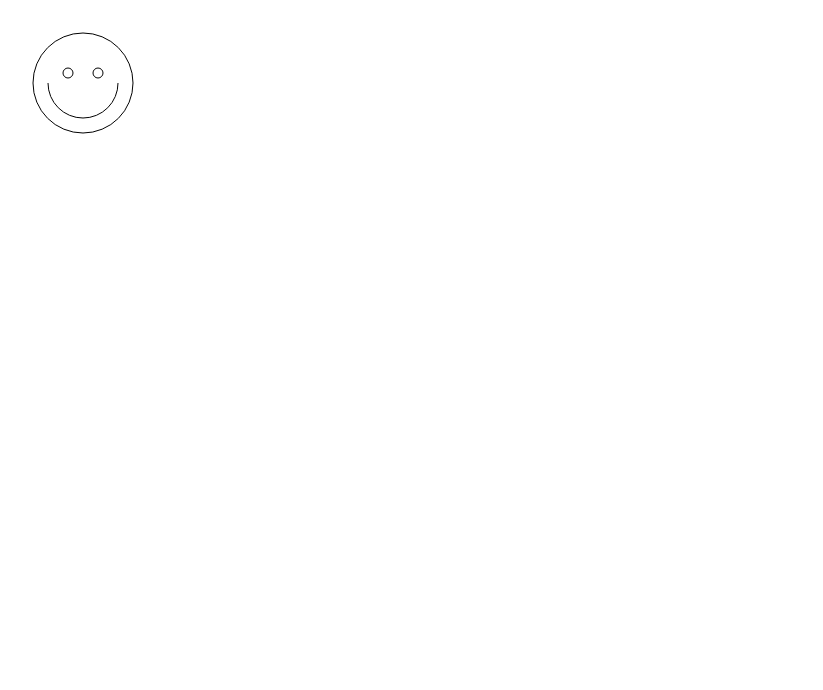
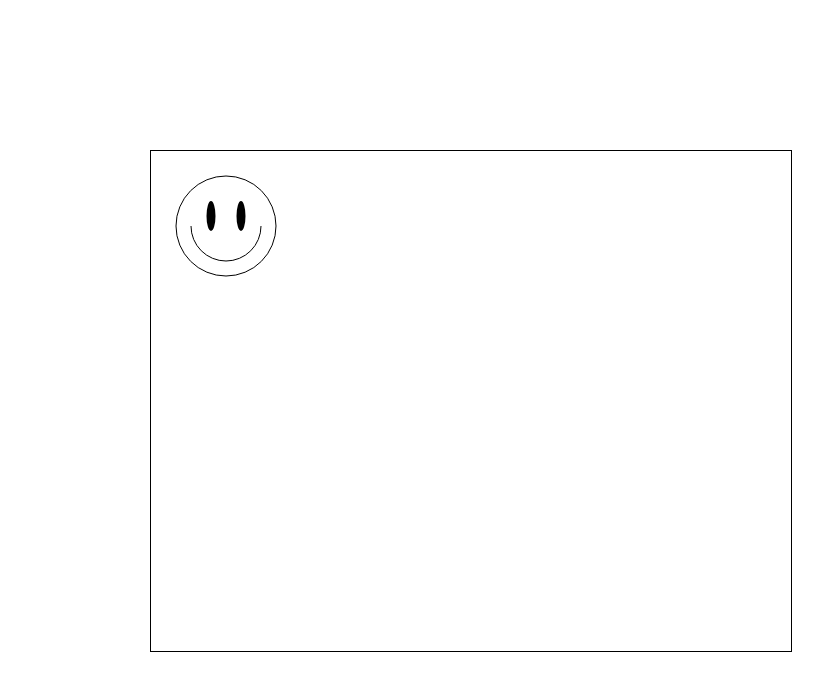
Before and after one commit to scooler/smilyBouncy, a plain HTML site: page index.html in a window 1280 px wide. Shown: the whole page, without its empty margins (0-823 px from the left). Drawn offline with Linux system fonts and the light colour scheme.

Commit message:
Some refactoring - now smiley looks better, also initial board and some name changing - DOH

```diff
--- a/index.html
+++ b/index.html
@@ -1,11 +1,16 @@
 <html>
   <head>
-<title>smilyBouncy</title>
+    <link rel="stylesheet" type="text/css" href="stylesheets/reset.css"></link>
+    <link rel="stylesheet" type="text/css" href="stylesheets/style.css"></link>
+
+    <title>smileyBouncy</title>
   </head>
   <body>
-<canvas id="canvas" width="200" height="200"></canvas>
+    <div id="board">
+    </div>
+
     <script type="text/javascript" src="javascript/main.js"></script>
+    <script type="text/javascript" src="javascript/smiley.js"></script>
     <script type="text/javascript" src="javascript/initializer.js"></script>
-<script type="text/javascript" src="javascript/smily.js"></script>
   <body>
 </html>
--- a/javascript/initializer.js
+++ b/javascript/initializer.js
@@ -1,36 +1,8 @@
 (function(window, undefined){
-  getCanvas = function(){
-    var canvas = window.document.getElementById("canvas");
-    return function(){
-      return canvas;
-    }
-  }();
-  getContext = function(){
-    var context
-    if (getCanvas().getContext){
-     context = getCanvas().getContext("2d");
-    } else {
-      alert("No canvas support make canvas app a dull app :P");
-    }
-    return function(){
-      return context;
-    }
-  }();
 
-  init = function(){
-    var context = getContext();
-    context.beginPath();
-    context.arc(75,75,50,0,Math.PI*2,true); // Outer circle
-    context.moveTo(110,75);
-    context.arc(75,75,35,0,Math.PI,false);   // Mouth (clockwise)
-    context.moveTo(65,65);
-    context.arc(60,65,5,0,Math.PI*2,true);  // Left eye
-    context.moveTo(95,65);
-    context.arc(90,65,5,0,Math.PI*2,true);  // Right eye
-    context.stroke();
-  };
 
-  sB.getCanvas = getCanvas;
-  sB.getContext = getContext;
-  sB.init = init;
+  // init = function(){
+    sB.smiley("aa").draw();
+
+  // };
 })(this)
--- /dev/null
+++ b/javascript/smiley.js
@@ -0,0 +1,50 @@
+sB.smiley = (function(window, undefined){
+  var doc = window.document,
+    board = doc.getElementById("board");
+  return function(id){
+    canvas = function(){
+      var canvas = doc.createElement("canvas");
+      canvas.width = 150;
+      canvas.height = 150;
+      canvas.id = "canvas_"+id
+      board.appendChild(canvas);
+      return function(){
+        return canvas;
+      }
+    }();
+    context = function(){
+      var context
+      if (canvas().getContext){
+       context = canvas().getContext("2d");
+      } else {
+        alert("No canvas support make canvas app a dull app :P");
+      }
+      return function(){
+        return context;
+      }
+    }();
+
+    var draw = function(){
+      var ctx = context();
+      ctx.beginPath();
+      ctx.arc(75,75,50,0,Math.PI*2,true); // Outer circle
+      ctx.moveTo(110,75);
+      ctx.arc(75,75,35,0,Math.PI,false);   // Mouth (clockwise)
+      ctx.moveTo(65,65);
+      ctx.stroke();
+      ctx.closePath();
+      ctx.save();
+      ctx.scale(0.3, 1);
+      ctx.beginPath();
+      ctx.arc(200, 65, 15, 0, Math.PI*2, false);
+      ctx.arc(300, 65, 15, 0, Math.PI*2, false);
+      ctx.fill();
+      ctx.closePath();
+      ctx.restore();
+    }
+
+    return {
+      draw: draw
+    }
+  }
+}(window));
--- a/javascript/smily.js
+++ /dev/null
@@ -1,3 +0,0 @@
-(function(window, undefined){
-  sB.init();
-})(window);
--- /dev/null
+++ b/stylesheets/reset.css
@@ -0,0 +1,126 @@
+/*
+Copyright (c) 2010, Yahoo! Inc. All rights reserved.
+Code licensed under the BSD License:
+http://developer.yahoo.com/yui/license.html
+version: 3.3.0
+build: 3167
+*/
+/*
+	TODO will need to remove settings on HTML since we can't namespace it.
+	TODO with the prefix, should I group by selector or property for weight savings?
+*/
+html{
+	color:#000;
+	background:#FFF;
+}
+/*
+	TODO remove settings on BODY since we can't namespace it.
+*/
+/*
+	TODO test putting a class on HEAD.
+		- Fails on FF.
+*/
+body,
+div,
+dl,
+dt,
+dd,
+ul,
+ol,
+li,
+h1,
+h2,
+h3,
+h4,
+h5,
+h6,
+pre,
+code,
+form,
+fieldset,
+legend,
+input,
+textarea,
+p,
+blockquote,
+th,
+td {
+	margin:0;
+	padding:0;
+}
+table {
+	border-collapse:collapse;
+	border-spacing:0;
+}
+fieldset,
+img {
+	border:0;
+}
+/*
+	TODO think about hanlding inheritence differently, maybe letting IE6 fail a bit...
+*/
+address,
+caption,
+cite,
+code,
+dfn,
+em,
+strong,
+th,
+var {
+	font-style:normal;
+	font-weight:normal;
+}
+/*
+	TODO Figure out where this list-style rule is best set. Hedger has a request to investigate.
+*/
+li {
+	list-style:none;
+}
+
+caption,
+th {
+	text-align:left;
+}
+h1,
+h2,
+h3,
+h4,
+h5,
+h6 {
+	font-size:100%;
+	font-weight:normal;
+}
+q:before,
+q:after {
+	content:'';
+}
+abbr,
+acronym {
+	border:0;
+	font-variant:normal;
+}
+/* to preserve line-height and selector appearance */
+sup {
+	vertical-align:text-top;
+}
+sub {
+	vertical-align:text-bottom;
+}
+input,
+textarea,
+select {
+	font-family:inherit;
+	font-size:inherit;
+	font-weight:inherit;
+}
+/*to enable resizing for IE*/
+input,
+textarea,
+select {
+	*font-size:100%;
+}
+/*because legend doesn't inherit in IE */
+legend {
+	color:#000;
+}
--- /dev/null
+++ b/stylesheets/style.css
@@ -0,0 +1,8 @@
+#board {
+  border: 1px;
+  border-color: black;
+  border-style: solid;
+  margin: 150px;
+  width: 50%;
+  height: 500px;
+}
```
Lines whose indentation alone changed are shown as unchanged.
